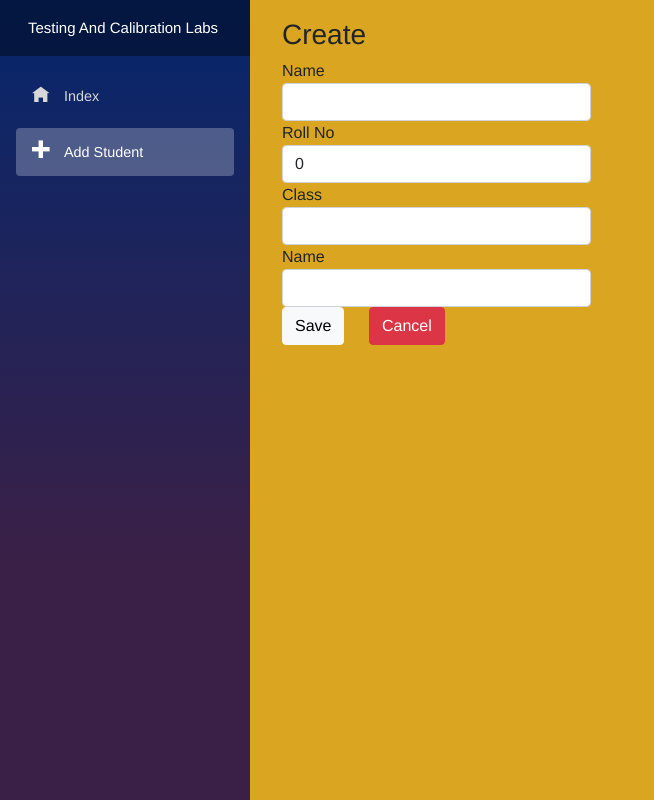
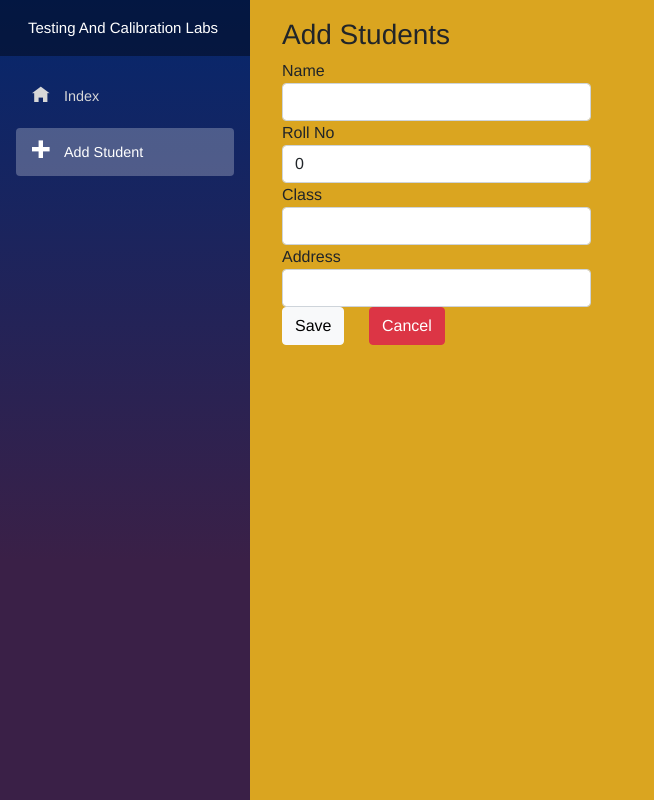
Before and after one commit to rajguptaH/MauiCrudUsingApi, an ASP.NET Core app: page /student/Create in a window 1280 px wide. Shown: the whole page, without its empty margins (0-654 px from the left). Run offline with ASP.NET Core 8, Linux system fonts and the light colour scheme; style sheets or scripts are compiled from the project's sources.

Commit message:
Update Create.razor

```diff
--- a/TAndCal/Pages/Student/Create.razor
+++ b/TAndCal/Pages/Student/Create.razor
@@ -4,7 +4,7 @@
 @using TAndCal.Utility.Data.Repository.Interface;
 @inject IStudentRepository _studentRepository
 @inject Microsoft.AspNetCore.Components.NavigationManager navigation
-<h3>Create</h3>
+<h3>Add Students</h3>
 
 <div class="row">
     <div class="col-md-4">
@@ -22,7 +22,7 @@
                 <input type="text" class="form-control" @bind="student.Class" />
             </div>
             <div class="form-group">
-                <label  class="control-label">Name</label>
+                <label  class="control-label">Address</label>
                 <input type="text" class="form-control" @bind="student.Address" />
             </div>
             <div class="form-group">
@@ -61,11 +61,7 @@
             navigation.NavigateTo("/");
             if (va)
             {
-                student.Name = string.Empty;
-                student.Class = string.Empty;
-                student.RollNo = 0;
-                student.Address = string.Empty;
-                student.Id = 0;
+
                 this.StateHasChanged();
             navigation.NavigateTo("/", true);
             }
```
